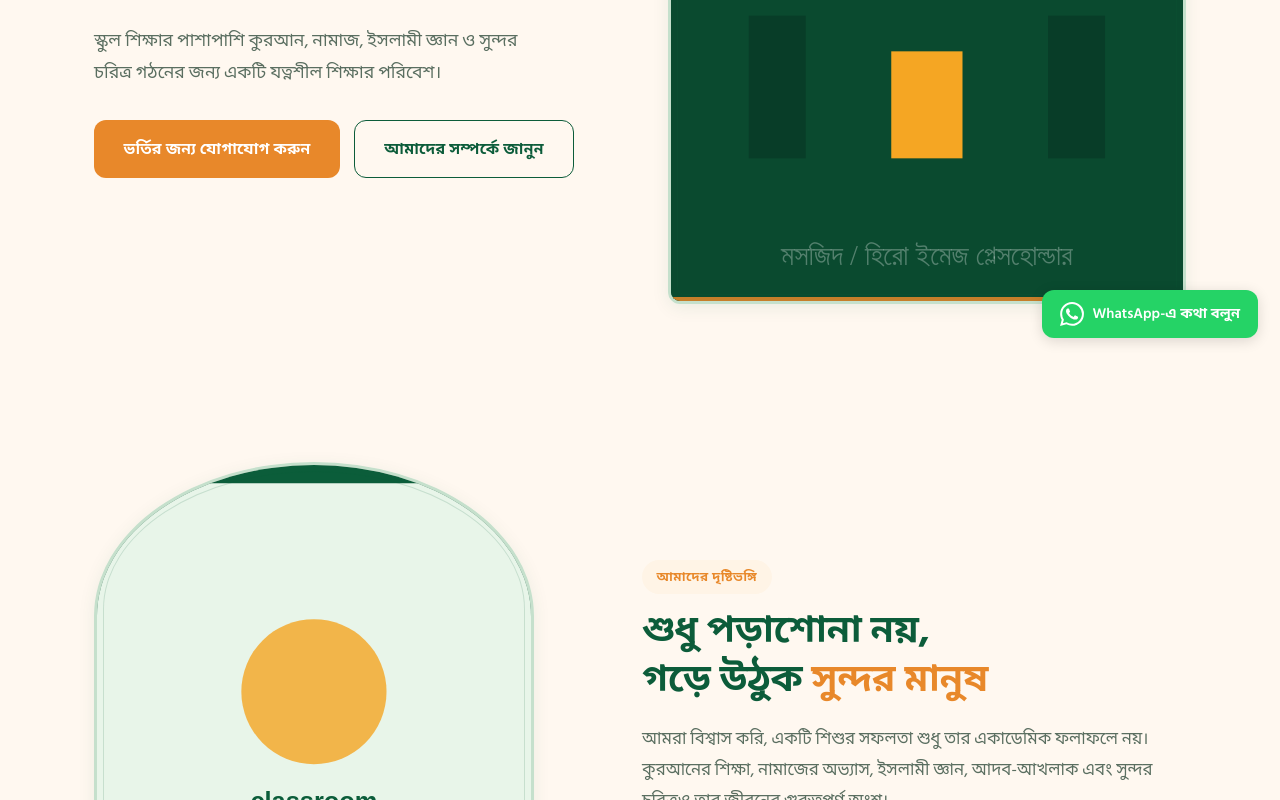
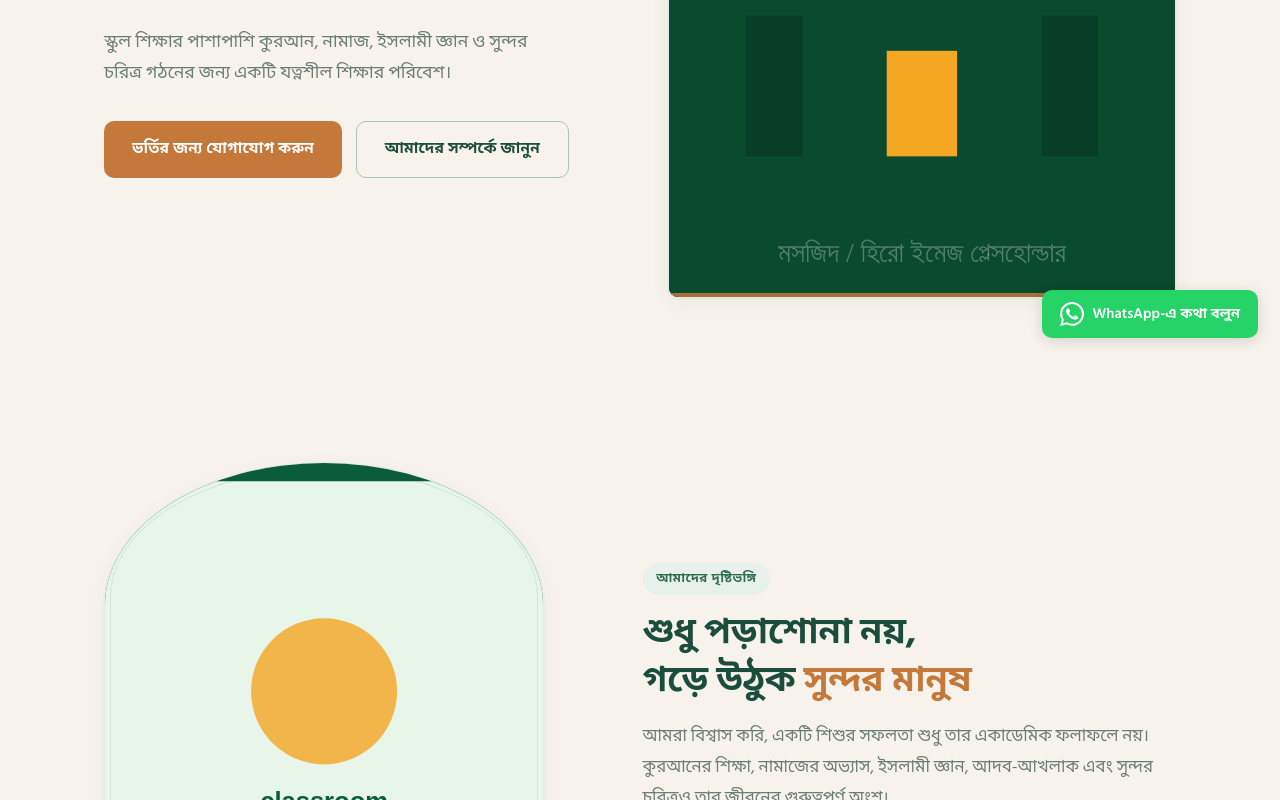
Before and after one commit to mansurcozmiq-byte/itqan-quran-academy, a React (Vite) app in the folder client/: page / in a window 1280 px wide. Shown: the part 440-1240 px from the top of the page. Built offline with nearby package versions, Linux system fonts and the light colour scheme.

Commit message:
Premium soft realistic palette: soft green, warm ivory, white

```diff
--- a/client/src/styles/index.css
+++ b/client/src/styles/index.css
@@ -1,28 +1,37 @@
-/* Itqan Quran Academy — Kids-friendly Islamic Visual System */
-/* Warm Green + Soft Orange + Cream */
+/* Itqan Quran Academy — Premium Soft Realistic System */
+/* Soft sage green · Warm ivory · Clean white */
 
 :root {
-  --green-deep: #0C5C3A;
-  --green-mid: #148A55;
-  --green-light: #E8F5E9;
-  --green-soft: #c5e0cc;
-  --orange: #E8882A;
-  --orange-warm: #F5B041;
-  --orange-light: #FFF4E6;
-  --cream: #FFF8F0;
-  --ivory: #FFFEF9;
-  --warm-white: #FFFCF8;
-  --sage: #9CB8A6;
-  --text-dark: #15261c;
-  --text-body: #3d4f42;
-  --text-muted: #5a6e60;
-  --border-soft: #d8e6dc;
-  --shadow-soft: 0 4px 18px rgba(12, 92, 58, 0.08);
-  --shadow-lift: 0 10px 32px rgba(12, 92, 58, 0.12);
-  --radius: 12px;
-  --radius-sm: 8px;
+  --green-deep: #1B4D3E;
+  --green-mid: #2D6A4F;
+  --green-soft: #A8C5B5;
+  --green-mist: #E8F0EB;
+  --green-light: #F2F7F4;
+
+  --cream: #F7F3EC;
+  --ivory: #FAF7F2;
+  --warm-white: #FBF9F6;
+  --white: #FFFFFF;
+
+  --orange: #C4783A;
+  --orange-warm: #D4925A;
+  --orange-light: #F8EFE6;
+
+  --text-dark: #1A2E26;
+  --text-body: #3E5249;
+  --text-muted: #6B7C74;
+
+  --border-soft: #E2EAE5;
+  --border-warm: #EDE7DE;
+
+  --shadow-soft: 0 2px 16px rgba(27, 77, 62, 0.05);
+  --shadow-lift: 0 8px 30px rgba(27, 77, 62, 0.08);
+  --shadow-card: 0 1px 3px rgba(27, 77, 62, 0.04), 0 6px 20px rgba(27, 77, 62, 0.05);
+
+  --radius: 10px;
+  --radius-sm: 6px;
   --font-bn: "Hind Siliguri", "Noto Sans Bengali", system-ui, sans-serif;
-  --space-section: clamp(4.5rem, 8vw, 7rem);
+  --space-section: clamp(4.75rem, 8vw, 7.25rem);
   --space-block: clamp(2rem, 4vw, 3rem);
 }
 
@@ -42,7 +51,7 @@ html {
 body {
   font-family: var(--font-bn);
   color: var(--text-body);
-  background: var(--warm-white);
+  background: var(--white);
   line-height: 1.75;
   -webkit-font-smoothing: antialiased;
   -moz-osx-font-smoothing: grayscale;
@@ -73,20 +82,20 @@ ul, ol {
 
 h1, h2, h3, h4 {
   font-weight: 700;
-  line-height: 1.28;
+  line-height: 1.3;
   color: var(--text-dark);
-  letter-spacing: -0.01em;
+  letter-spacing: -0.015em;
 }
 
 .container {
   width: 100%;
-  max-width: 1140px;
+  max-width: 1120px;
   margin: 0 auto;
   padding: 0 1.5rem;
 }
 
 .container-wide {
-  max-width: 1280px;
+  max-width: 1240px;
 }
 
 .btn {
@@ -94,12 +103,12 @@ h1, h2, h3, h4 {
   align-items: center;
   justify-content: center;
   gap: 0.5rem;
-  padding: 0.9rem 1.85rem;
-  font-size: 0.975rem;
+  padding: 0.875rem 1.75rem;
+  font-size: 0.95rem;
   font-weight: 600;
   border-radius: var(--radius);
-  transition: background 0.22s ease, transform 0.18s ease, box-shadow 0.22s ease;
-  min-height: 50px;
+  transition: background 0.2s ease, transform 0.15s ease, box-shadow 0.2s ease;
+  min-height: 48px;
   letter-spacing: 0.01em;
 }
 
@@ -109,15 +118,15 @@ h1, h2, h3, h4 {
 }
 
 .btn-primary:hover {
-  background: #d4741f;
+  background: #b36a32;
   transform: translateY(-1px);
-  box-shadow: 0 4px 14px rgba(232, 136, 42, 0.3);
+  box-shadow: 0 4px 14px rgba(196, 120, 58, 0.28);
 }
 
 .btn-secondary {
   background: transparent;
   color: #fff;
-  border: 1.5px solid rgba(255, 255, 255, 0.8);
+  border: 1.5px solid rgba(255, 255, 255, 0.75);
 }
 
 .btn-secondary:hover {
@@ -133,7 +142,30 @@ h1, h2, h3, h4 {
 .btn-green:hover {
   background: var(--green-mid);
   transform: translateY(-1px);
-  box-shadow: 0 4px 14px rgba(12, 92, 58, 0.25);
+  box-shadow: 0 4px 14px rgba(27, 77, 62, 0.22);
+}
+
+.btn-outline {
+  display: inline-flex;
+  align-items: center;
+  justify-content: center;
+  gap: 0.5rem;
+  padding: 0.875rem 1.75rem;
+  font-size: 0.95rem;
+  font-weight: 600;
+  border-radius: var(--radius);
+  min-height: 48px;
+  background: transparent;
+  color: var(--green-deep);
+  border: 1.5px solid var(--green-soft);
+  transition: background 0.2s ease, color 0.2s ease, border-color 0.2s ease, transform 0.15s ease;
+}
+
+.btn-outline:hover {
+  background: var(--green-deep);
+  color: #fff;
+  border-color: var(--green-deep);
+  transform: translateY(-1px);
 }
 
 .section {
@@ -142,35 +174,34 @@ h1, h2, h3, h4 {
 
 .section-label {
   display: inline-block;
-  font-size: 0.8125rem;
+  font-size: 0.8rem;
   font-weight: 600;
-  color: var(--orange);
-  letter-spacing: 0.03em;
-  margin-bottom: 0.85rem;
-  text-transform: none;
-  background: var(--orange-light);
-  padding: 0.35rem 0.9rem;
+  color: var(--green-mid);
+  letter-spacing: 0.04em;
+  margin-bottom: 0.9rem;
+  background: var(--green-mist);
+  padding: 0.3rem 0.85rem;
   border-radius: 999px;
 }
 
 .section-title {
-  font-size: clamp(1.65rem, 3.8vw, 2.35rem);
-  margin-bottom: 1.1rem;
+  font-size: clamp(1.6rem, 3.6vw, 2.25rem);
+  margin-bottom: 1rem;
   color: var(--green-deep);
-  line-height: 1.3;
+  line-height: 1.32;
   font-weight: 700;
 }
 
 .section-subtitle {
   font-size: 1.05rem;
   color: var(--text-muted);
-  max-width: 560px;
+  max-width: 540px;
   line-height: 1.7;
   font-weight: 400;
 }
 
 :focus-visible {
-  outline: 2.5px solid var(--orange);
+  outline: 2px solid var(--orange);
   outline-offset: 3px;
 }
 
@@ -205,16 +236,16 @@ h1, h2, h3, h4 {
 }
 
 .img-lift:hover img {
-  transform: scale(1.04);
+  transform: scale(1.03);
 }
 
-/* Islamic arch window — soft kids-friendly frame */
 .islamic-window {
   position: relative;
   overflow: hidden;
-  border-radius: 50% 50% 12px 12px / 28% 28% 12px 12px;
-  border: 3px solid var(--green-soft);
-  box-shadow: var(--shadow-soft);
+  border-radius: 50% 50% 10px 10px / 26% 26% 10px 10px;
+  border: 1.5px solid var(--border-soft);
+  box-shadow: var(--shadow-card);
+  background: var(--white);
 }
 
 .islamic-window img {
@@ -227,9 +258,9 @@ h1, h2, h3, h4 {
 .islamic-window::before {
   content: "";
   position: absolute;
-  inset: 6px;
-  border-radius: 50% 50% 8px 8px / 26% 26% 8px 8px;
-  border: 1px solid rgba(12, 92, 58, 0.15);
+  inset: 5px;
+  border-radius: 50% 50% 6px 6px / 24% 24% 6px 6px;
+  border: 1px solid rgba(27, 77, 62, 0.1);
   pointer-events: none;
   z-index: 1;
 }
```
